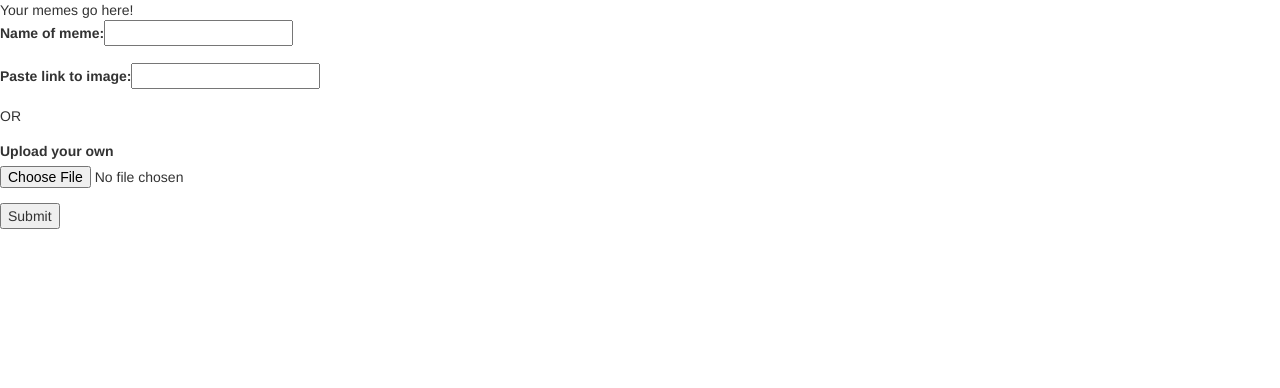
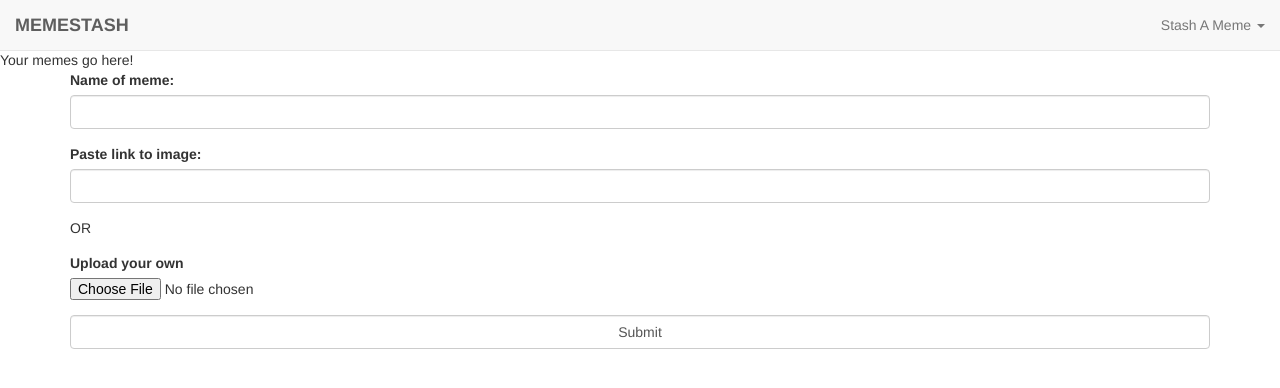
Before and after one commit to npmcdn-to-unpkg-bot/memestash, a website: page app/public/home.html in a window 1280 px wide. Drawn offline with nearby package versions, Linux system fonts and the light colour scheme; some packages are replaced by stand-ins of ours; no server answers; a script that the page names is missing.

Commit message:
Navbar works, holds form.

```diff
--- a/app/controllers/frontend.js
+++ b/app/controllers/frontend.js
@@ -53,4 +53,10 @@
             templateUrl: '/public/add-meme.html'
         };
     })
+    .directive('addNav', function(){
+        return {
+            restrict: 'E',
+            templateUrl: '/public/navbar.html'
+        }
+    })
 })();
--- a/app/public/add-meme.html
+++ b/app/public/add-meme.html
@@ -1,9 +1,11 @@
+<div class="container">
 <form method="POST" action="/add" enctype="multipart/form-data">
-            <div class="form-group"><label for="title">Name of meme: </label><input name="title" type="text"></div>
-            <div class="form-group"><label for="url">Paste link to image: </label><input name="url" type="url"></div>
+    <div class="form-group"><label for="title">Name of meme: </label><input name="title" class="form-control" type="text"></div>
+    <div class="form-group"><label for="url">Paste link to image: </label><input name="url" class="form-control" type="url"></div>
     <div class="form-group">OR</div>
     <div class="form-group">
     <label for="fileUpload">Upload your own</label><input name="fileUpload" type="file" accept="image/*">
     </div>
-            <input type="submit">
+    <input class="form-control" type="submit">
 </form>
+</div>
--- a/app/public/home.html
+++ b/app/public/home.html
@@ -12,6 +12,8 @@
         <link rel="stylesheet" href="https://maxcdn.bootstrapcdn.com/bootstrap/3.3.6/css/bootstrap.min.css" type="text/css" />
     </head>
     <body>
+
+        <add-nav></add-nav>
         Your memes go here!
         <add-form></add-form>
 
@@ -20,6 +22,9 @@
         </div>
 
         <style type="text/css">
+        body {
+          padding-top: 50px;
+        }
         * { box-sizing: border-box; }
             .grid {
               max-width: 1200px;
--- /dev/null
+++ b/app/public/navbar.html
@@ -0,0 +1,15 @@
+<nav class="navbar navbar-default navbar-fixed-top">
+    <div class="container-fluid">
+        <a class="navbar-brand">
+            <b>MEMESTASH</b>
+        </a>
+        <ul class="nav navbar-nav navbar-right">
+            <li class="dropdown">
+                <a href="#" data-toggle="dropdown" class="dropdown-toggle" role="button" aria-haspopup="true" aria-expanded="false">Stash A Meme <span class="caret"></span></a>
+                <ul class="dropdown-menu">
+                    <add-form></add-form>
+                </ul>
+            </li>
+        </div>
+    </div>
+</nav>
```
Lines whose indentation alone changed are shown as unchanged.
